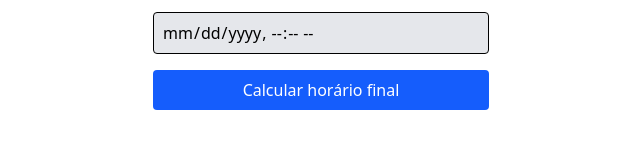
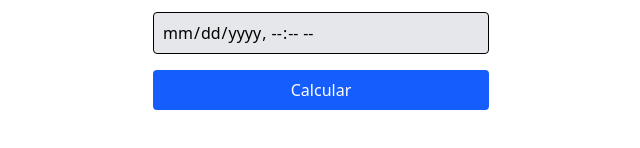
Before and after one commit to anaSophos/hourscalculatorrh, a Next.js app: page / in a window 1280 px wide. Shown: the part 424-572 px from the top of the page, without its empty margins (319-959 px from the left). Built offline with nearby package versions, Linux system fonts and the light colour scheme.

Commit message:
feat: ajuste botão

```diff
--- a/app/page.tsx
+++ b/app/page.tsx
@@ -115,7 +115,7 @@ export default function Home() {
         />
 
         <Button
-          text="Calcular horário final"
+          text="Calcular"
           onClick={calcularSaida}
           disabled={tipoHora === '' || entrada === ''}
         />
```
